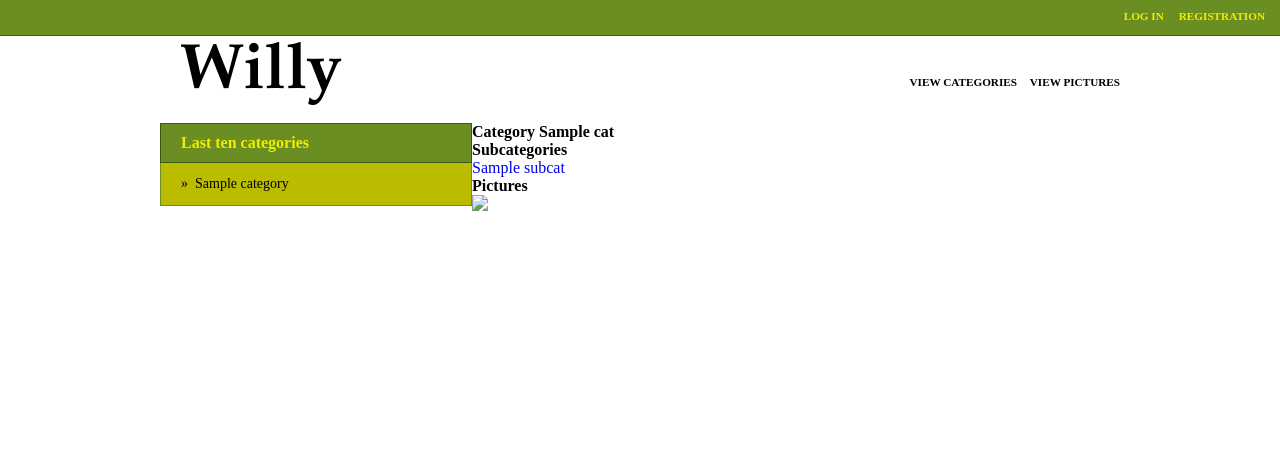
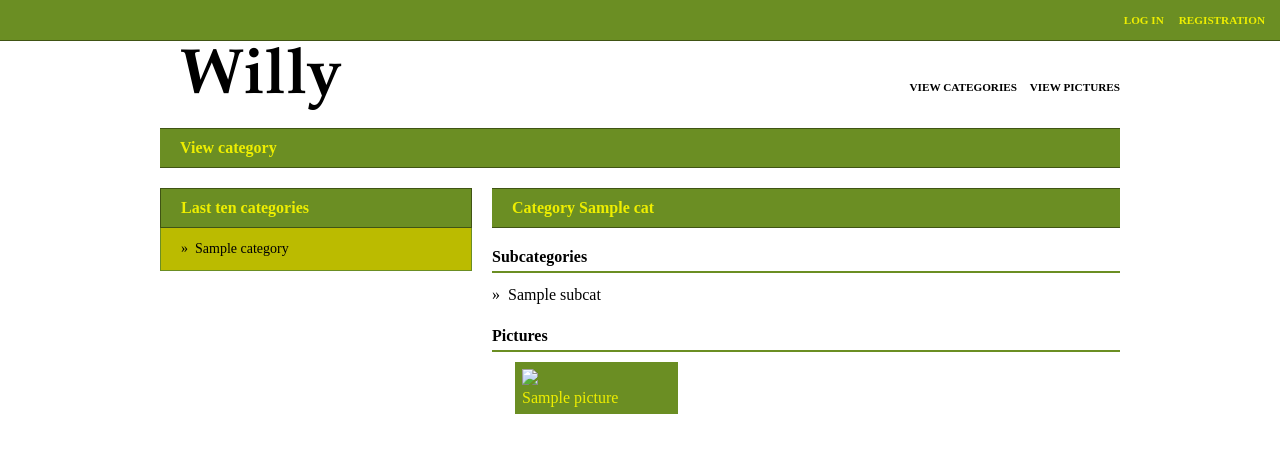
Before and after one commit to psstoev/willy, a Django app: template src/willy/gallery/templates/view_category.html in a window 1280 px wide. Shown: the top 453 px of the page. Run offline with Django 3.2, Linux system fonts and the light colour scheme; the template is opened without the code that fills it: most values are stand-ins (such as "Sample title", 1, 10 or a date in 2020).

Commit message:
Bug fixes in base template and css. Image gallery thumbnails preview.

```diff
--- a/src/willy/gallery/models.py
+++ b/src/willy/gallery/models.py
@@ -20,4 +20,4 @@ class Picture(models.Model):
     uploaded = models.DateTimeField('Upload date')
     owner = models.ForeignKey(User)
     category = models.ManyToManyField(Category, related_name='+')
-    pic = ImageWithThumbsField(upload_to=settings.USER_FILES_DIR, sizes=((200, 200),))
+    pic = ImageWithThumbsField(upload_to=settings.USER_FILES_DIR, sizes=((149, 149),))
--- a/src/willy/gallery/templates/view_category.html
+++ b/src/willy/gallery/templates/view_category.html
@@ -3,20 +3,32 @@
 {% load i18n %}
 
 {% block content %}
+  <h1 id="title">
+    {% trans "View category" %}
+  </h1>
   {% include "categories_sidebar.html" %}
   <div id="category">
-    <h2>{% trans "Category" %} {{ cat.name }}</h1>
+    <h2>{% trans "Category" %} {{ cat.name }}</h2>
     <section id="subcategories">
       <h3>{% trans "Subcategories" %}</h3>
       {% for subcat in subcategories %}
-        <a href="/gallery/category/view/{{ subcat.id }}/">{{ subcat.name }}</a>
+        <a href="/gallery/category/view/{{ subcat.id }}/">&raquo;&nbsp;&nbsp;{{ subcat.name }}</a>
       {% endfor %}
+      {% if not subcategories %}
+        {% trans "There are no subcategories added to this category" %}
+      {% endif %}
     </section>
     <section id="pictures">
       <h3>{% trans "Pictures" %}</h3>
       {% for picture in pictures %}
-        <img src="{{ picture.pic.url_200x200 }}" />
+        <div class="image">
+          <img src="{{ picture.pic.url_149x149 }}" />
+          <span>{{ picture.name|slice:":14"}}{% if category.name|length > 14 %}&nbsp;&hellip;{% endif %}</span>
+        </div>
       {% endfor %}
+      {% if not pictures %}
+        {% trans "There are no images added to this category" %}
+      {% endif %}
     </section>
   </div>
 {% endblock content %}
--- a/src/willy/static/css/base.css
+++ b/src/willy/static/css/base.css
@@ -41,12 +41,14 @@ body {
 
 a {
     text-decoration: none;
+    color: #000000;
 }
 
 .toolbar {
     overflow: hidden;
     background-color: #6b8e23;
-    height: 35px;
+    height: 36px;
+    padding-top: 4px;
     border-bottom: 1px solid #405414;
 }
 
@@ -116,7 +118,7 @@ header a, header a:visited, header a:hover, header a:active {
     color: #000000;
 }
 
-header a:hover, header a:active {
+nav a:hover, nav a:active {
     padding-bottom: 3px;
     border-bottom: 2px solid #000000;
 }
@@ -136,9 +138,9 @@ nav a {
 
 h1#title {
     width: 940px;
-    height: 25px;
     margin-bottom: 20px;
-    padding-top: 5px;
+    padding-top: 10px;
+    padding-bottom: 10px;
     padding-left: 20px;
     color: #eeee00;
     background-color: #6b8e23;
@@ -247,3 +249,58 @@ table#categories_table tr.even {
 table#categories_table tr.odd {
     background-color: #d6e567;
 }
+
+div#category {
+    position: relative;
+    float: left;
+    width: 628px;
+    margin-left: 20px;
+}
+
+div#category h2 {
+    padding-top: 10px;
+    padding-bottom: 10px;
+    padding-left: 20px;
+    color: #eeee00;
+    background-color: #6b8e23;
+    border-top: 1px solid #405414;
+    border-bottom: 1px solid #405414;
+}
+
+h3 {
+    display: block;
+    margin-top: 20px;
+    margin-bottom: 10px;
+    padding-bottom: 5px;
+    border-bottom: 2px solid #6b8e23;
+}
+
+section#subcategories a {
+    display: block;
+    line-height: 1.5;
+}
+
+section#subcategories a:hover, section#subcategories a:active {
+    color: #405414;
+}
+
+div.image {
+    position: relative;
+    float: left;
+    width: 157px;
+    background-color: #6b8e23;
+    margin: 0px 23px 26px 23px;
+    padding: 3px 3px 3px 3px;
+}
+
+div.image img {
+    margin-top: 4px;
+    margin-left: 4px;
+}
+
+div.image span {
+    display: block;
+    color: #eeee00;
+    padding-bottom: 4px;
+    margin-left: 4px;
+}
```
